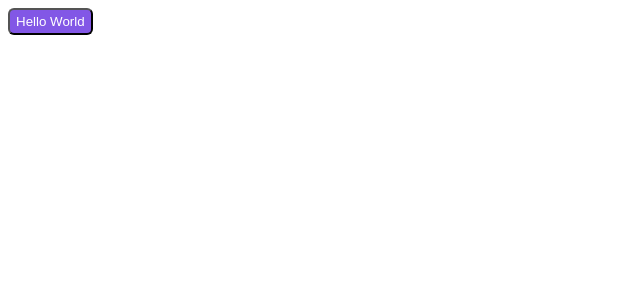
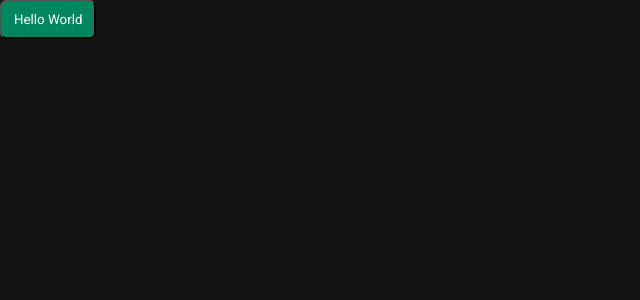
Before and after one commit to wwilliamsantana/shopping-Ignite, a Next.js app: page / in a window 1280 px wide. Shown: the top 300 px of the page, without its empty margins (0-640 px from the left). Built offline with nearby package versions, Linux system fonts and the light colour scheme.

Commit message:
Estrutura visual - Estilos globais

```diff
--- a/src/pages/_app.tsx
+++ b/src/pages/_app.tsx
@@ -1,4 +1,7 @@
 import type { AppProps } from 'next/app'
+import { globalStyles } from '../styles/global'
+
+globalStyles()
 
 export default function App({ Component, pageProps }: AppProps) {
   return <Component {...pageProps} />
--- a/src/pages/index.tsx
+++ b/src/pages/index.tsx
@@ -3,8 +3,8 @@
 
 const Button = styled("button", {
 
-  backgroundColor: "$rocketseat",
-  padding: "4px 6px",
+  backgroundColor: "$green500",
+  padding: "10px 12px",
   borderRadius: 6,
   color: "White",
 
--- /dev/null
+++ b/src/styles/global.ts
@@ -0,0 +1,21 @@
+import { globalCss } from ".";
+
+
+export const globalStyles = globalCss({
+  "*": {
+    margin: 0,
+    padding: 0,
+  },
+
+  body:{
+    backgroundColor:"$gray900",
+    color:"$gray100",
+    "-webkit-font-smoothing": "antialiased",
+  },
+
+  "body, input, textarea, button": {
+    fontFamily: "Roboto",
+    fontWeight: 400,
+  }
+
+})
--- a/src/styles/index.ts
+++ b/src/styles/index.ts
@@ -13,7 +13,14 @@
 } = createStitches({
   theme:{
     colors:{
-      rocketseat: "#8257e6"
+      white: "#FFF",
+      gray900: '#121214',
+      gray800: '#202024',
+      gray300: '#c4c4cc',
+      gray100: '#e1e1e6',
+
+      green500: '#00875f',
+      green300: '#00b37e'
     }
   }
 })
```
